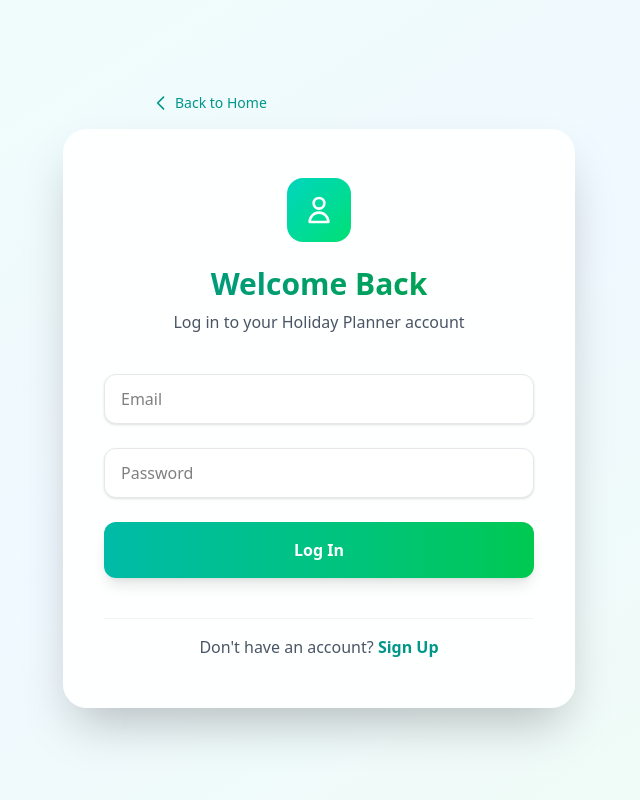
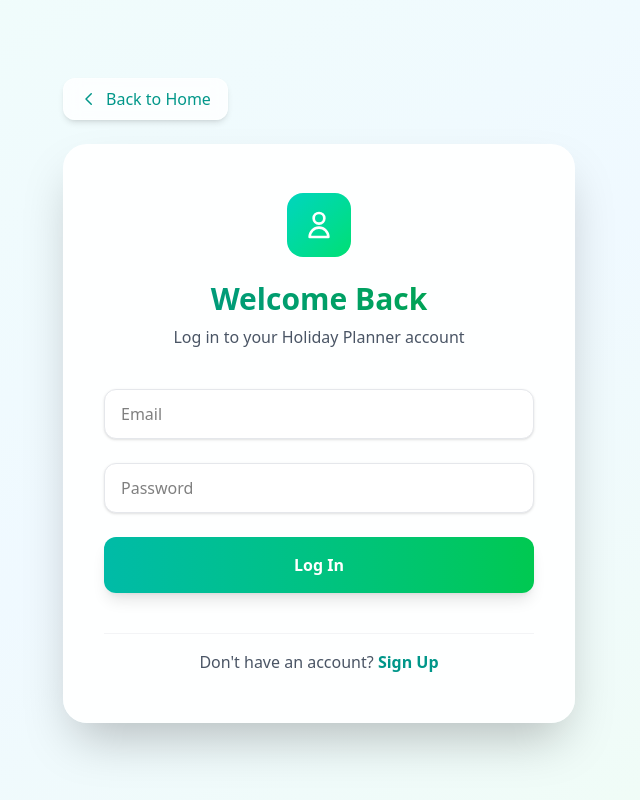
Before and after one commit to Turbash/HolidayPlanner2.0, a React (Vite) app in the folder frontend/: page /login in a window 1280 px wide. Shown: the whole page, without its empty margins (321-961 px from the left). Built offline with nearby package versions, Linux system fonts and the light colour scheme; no server answers.

Commit message:
Improve Back to Home button styling

```diff
--- a/frontend/src/components/shared/BackToHomeLink.jsx
+++ b/frontend/src/components/shared/BackToHomeLink.jsx
@@ -2,17 +2,24 @@ import React from "react";
 import { Link } from "react-router-dom";
 
 const BackToHomeLink = () => (
+  <div className="w-full max-w-lg mb-6">
     <Link
       to="/"
-    className="flex items-center gap-1 text-teal-600 hover:text-teal-800 transition mb-4 text-sm font-medium"
-    style={{ alignSelf: "flex-start", marginLeft: "max(0px,calc(50vw - 200px))" }}
+      className="inline-flex items-center gap-2 px-4 py-2 bg-white/80 backdrop-blur-sm text-teal-600 hover:text-teal-700 hover:bg-white/90 transition-all duration-200 rounded-xl shadow-md hover:shadow-lg border border-white/30 font-medium group"
       tabIndex={0}
     >
-    <svg width="20" height="20" fill="none" viewBox="0 0 24 24">
+      <svg
+        width="18"
+        height="18"
+        fill="none"
+        viewBox="0 0 24 24"
+        className="transition-transform group-hover:-translate-x-0.5"
+      >
         <path d="M15 19l-7-7 7-7" stroke="currentColor" strokeWidth="2" strokeLinecap="round" strokeLinejoin="round"/>
       </svg>
       Back to Home
     </Link>
+  </div>
 );
 
 export default BackToHomeLink;
```
Lines whose indentation alone changed are shown as unchanged.
